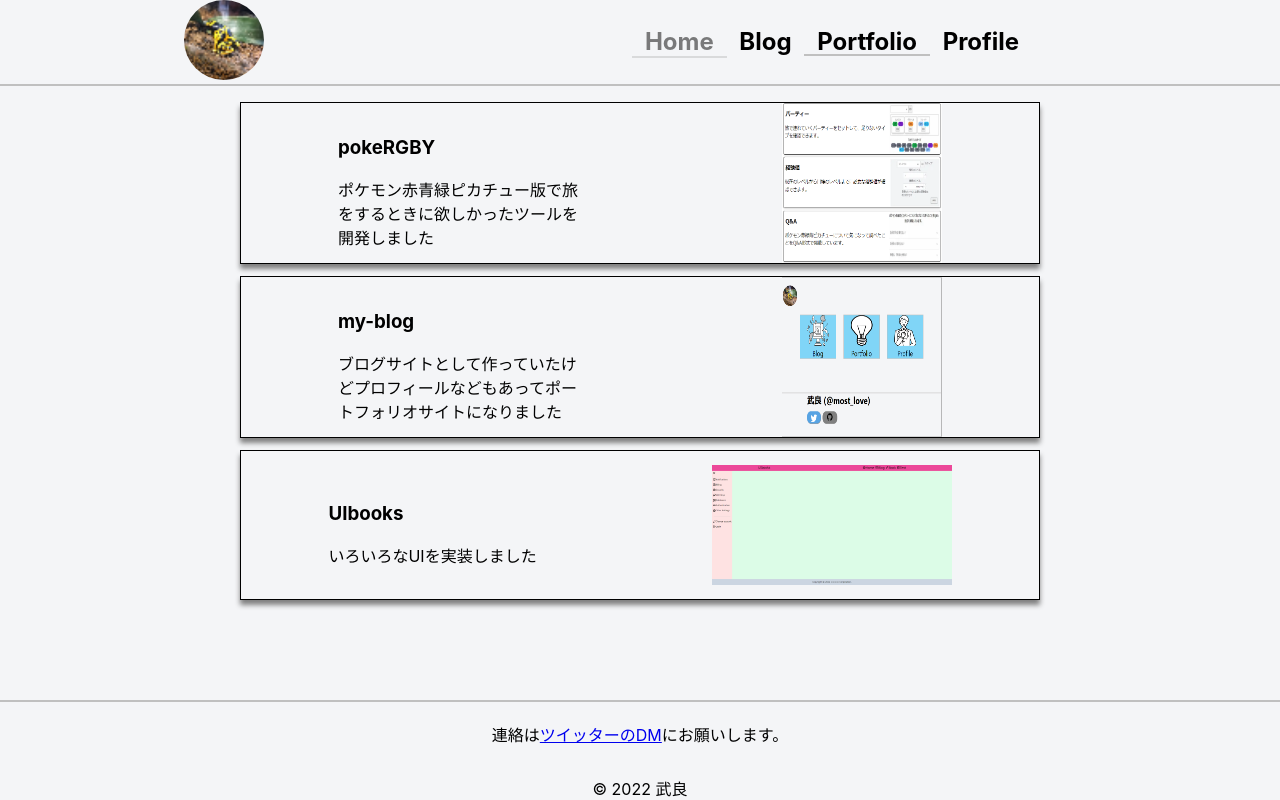
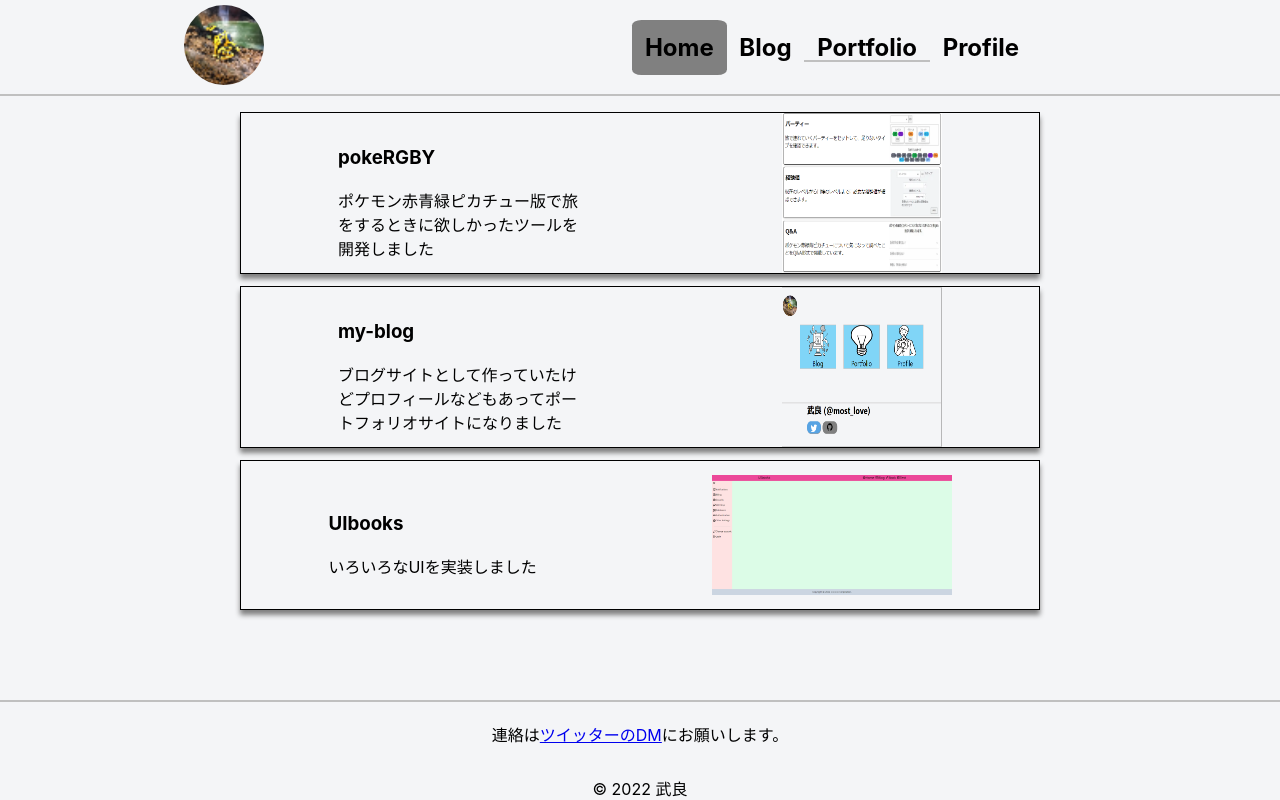
Before and after one commit to mura012/my-blog, a Next.js app: page /portfolio in a window 1280 px wide. In both pictures the pointer is over the element "Home". Built offline with nearby package versions, Linux system fonts and the light colour scheme.

Commit message:
スタイルを調整

```diff
--- a/src/components/Header/Header.module.css
+++ b/src/components/Header/Header.module.css
@@ -13,17 +13,17 @@
 }
 .text {
   display: inline-block;
-  padding: 0 1vw;
+  padding: 1vw;
   cursor: pointer;
   transition: 0.3s;
   text-transform: capitalize;
 }
 .text:hover {
-  border-bottom: 2px solid rgb(192, 192, 192);
-  opacity: 0.5;
+  background-color: gray;
+  border-radius: 10%;
 }
 
-@media (max-width: 520px) {
+@media (max-width: 600px) {
   .header {
     justify-content: space-around;
   }
--- a/src/components/Links/Links.module.css
+++ b/src/components/Links/Links.module.css
@@ -17,7 +17,7 @@
   cursor: pointer;
 }
 
-@media (max-width: 480px) {
+@media (max-width: 600px) {
   .nav {
     height: 800px;
   }
--- a/src/components/PageLink/PageLink.module.css
+++ b/src/components/PageLink/PageLink.module.css
@@ -13,7 +13,7 @@
   opacity: 0.7;
 }
 
-@media (max-width: 480px) {
+@media (max-width: 600px) {
   .linkWrapper {
     margin-top: 30px;
   }
--- a/src/styles/Home.module.css
+++ b/src/styles/Home.module.css
@@ -2,7 +2,7 @@
   border: 2px double rgb(175, 175, 175);
   margin: 20px 5vw 0 5vw;
 }
-@media (max-width: 480px) {
+@media (max-width: 580px) {
   .home {
     margin: 50px 10vw 0 10vw;
   }
```
